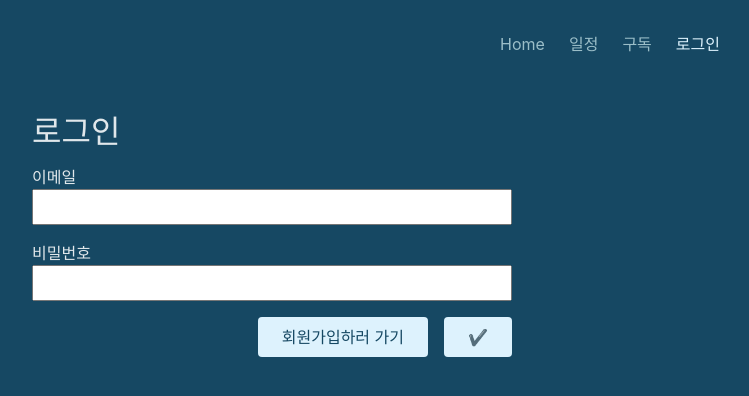
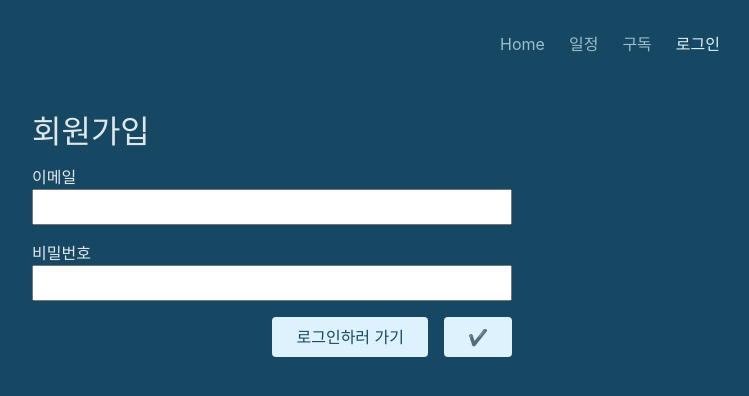
Before and after one commit to geumyoung00/authentication, a React (Create React App) app in the folder frontend/: page /auth in a window 1280 px wide. Shown: the top 396 px of the page, without its empty margins (368-1117 px from the left). Built offline with nearby package versions, Linux system fonts and the light colour scheme.

Commit message:
useSearchParams로 queryString 가져오기

```diff
--- a/frontend/src/App.js
+++ b/frontend/src/App.js
@@ -63,7 +63,7 @@ const router = createBrowserRouter([
       {
         path: 'auth',
         element: <AuthenticationPage />,
-        action: newsletterAction,
+        // action: newsletterAction,
       },
     ],
   },
--- a/frontend/src/components/AuthForm.js
+++ b/frontend/src/components/AuthForm.js
@@ -1,14 +1,19 @@
-import { useState } from 'react';
-import { Form } from 'react-router-dom';
+import { Form, useSearchParams } from 'react-router-dom';
 
 import classes from './AuthForm.module.css';
 
 function AuthForm() {
-  const [isLogin, setIsLogin] = useState(true);
+  const [loginPrams] = useSearchParams();
+  const mode = loginPrams.get('mode');
 
-  function switchAuthHandler() {
-    setIsLogin((isCurrentlyLogin) => !isCurrentlyLogin);
-  }
+  const isLogin = mode === 'login';
+  console.log('isLogin__', isLogin);
+
+  // const [isLogin, setIsLogin] = useState(true);
+
+  // function switchAuthHandler() {
+  //   setIsLogin((isCurrentlyLogin) => !isCurrentlyLogin);
+  // }
 
   return (
     <>
@@ -23,7 +28,7 @@ function AuthForm() {
           <input id="password" type="password" name="password" required />
         </p>
         <div className={classes.actions}>
-          <button onClick={switchAuthHandler} type="button">
+          <button type="button">
             {isLogin ? '회원가입하러 가기' : '로그인하러 가기'}
           </button>
           <button>✔️</button>
--- a/frontend/src/components/MainNavigation.js
+++ b/frontend/src/components/MainNavigation.js
@@ -40,7 +40,7 @@ function MainNavigation() {
           </li>
           <li>
             <NavLink
-              to="/auth"
+              to="/auth?mode=login"
               className={({ isActive }) =>
                 isActive ? classes.active : undefined
               }
```
Also changed, not shown: frontend/src/pages/Authentication.js (+10 -0 lines).
